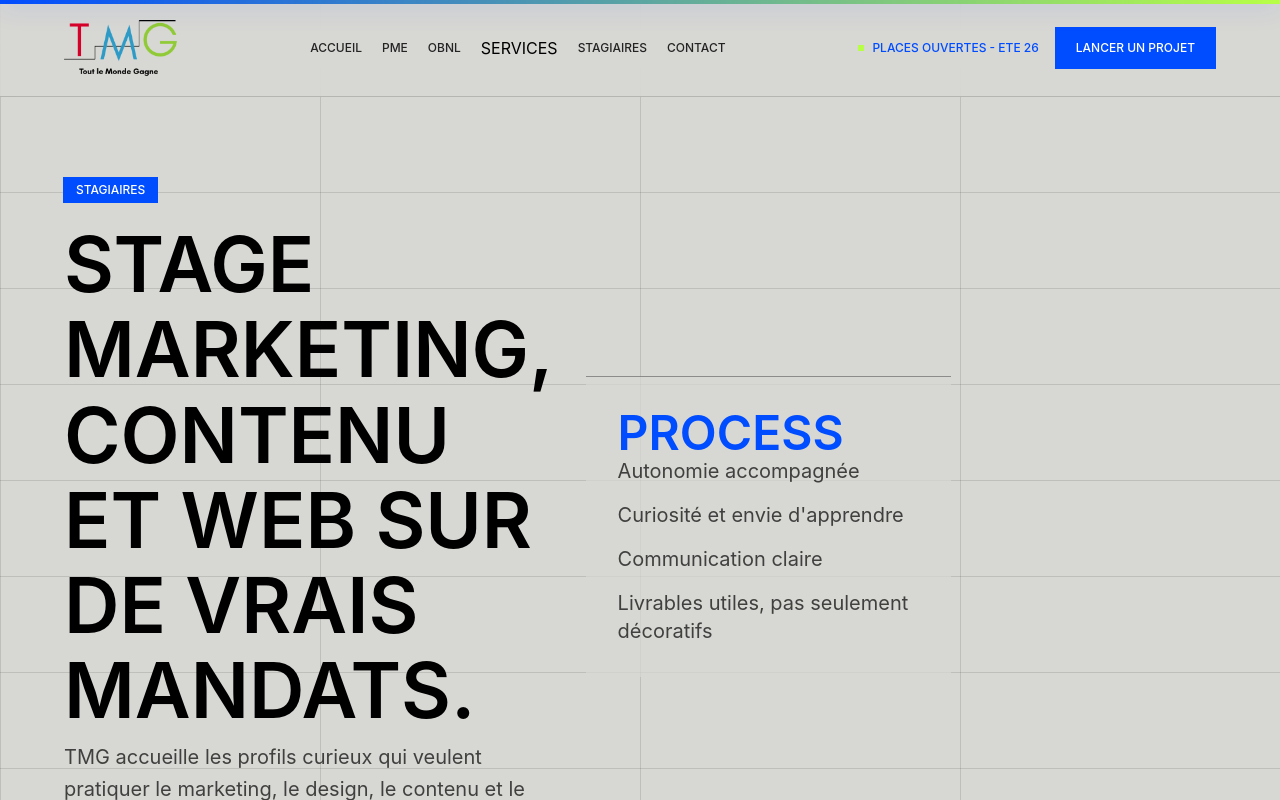
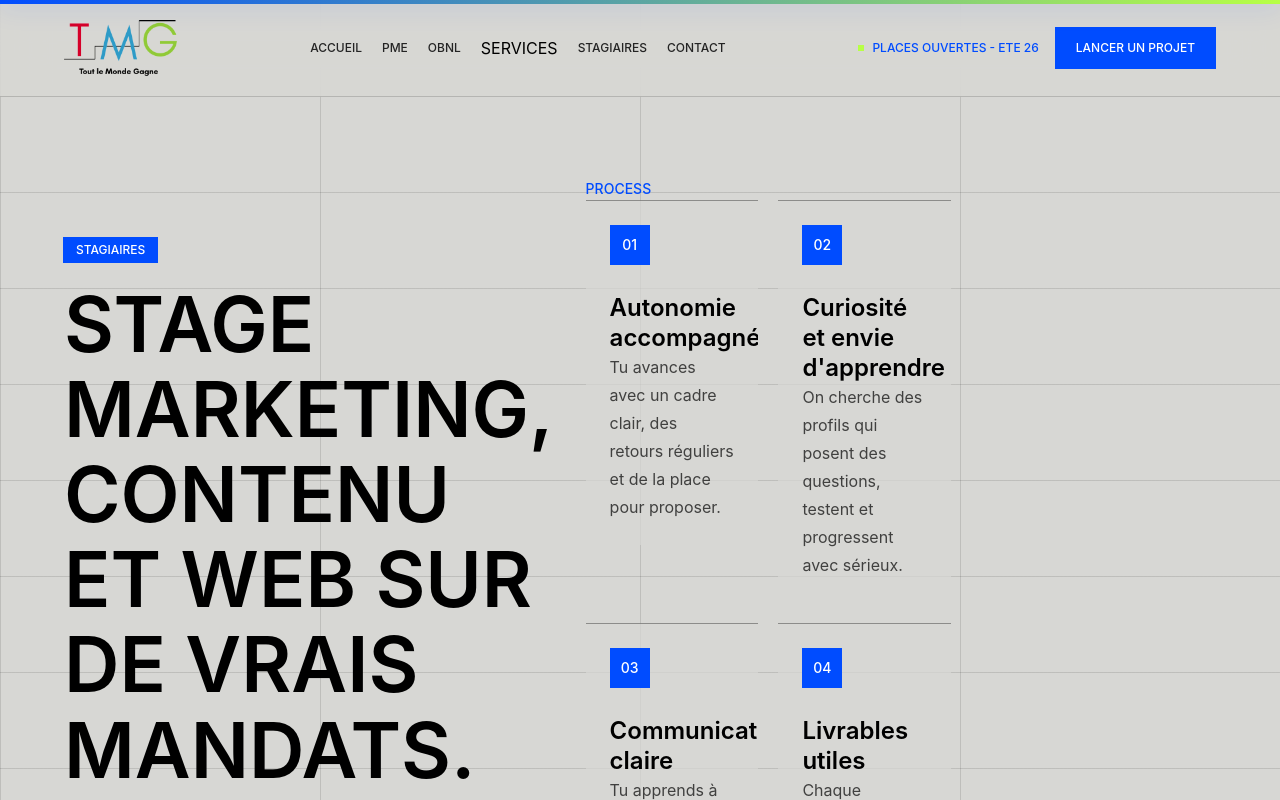
Before and after one commit to ToutLeMondeGagne/tmg-website, a React (Vite) app: page /stage in a window 1280 px wide. Shown: the top 800 px of the page. Built offline with nearby package versions, Linux system fonts and the light colour scheme.

Commit message:
fix: afficher le process stagiaire en cartes

```diff
--- a/src/pages/Stage.jsx
+++ b/src/pages/Stage.jsx
@@ -30,6 +30,25 @@ const internshipBenefits = [
   },
 ]
 
+const internshipProcess = [
+  {
+    title: 'Autonomie accompagnée',
+    text: 'Tu avances avec un cadre clair, des retours réguliers et de la place pour proposer.',
+  },
+  {
+    title: "Curiosité et envie d'apprendre",
+    text: 'On cherche des profils qui posent des questions, testent et progressent avec sérieux.',
+  },
+  {
+    title: 'Communication claire',
+    text: 'Tu apprends à expliquer tes choix, tes blocages et tes livrables de façon simple.',
+  },
+  {
+    title: 'Livrables utiles',
+    text: 'Chaque production doit servir un vrai besoin client, pas seulement remplir un portfolio.',
+  },
+]
+
 export default function Stage() {
   return (
     <main>
@@ -53,19 +72,28 @@ export default function Stage() {
             </Button>
           </div>
 
-          <AnimatedSection delay={0.12}>
-            <Card className="text-left text-black" padding="p-8">
-              <h2 className="mb-8 text-5xl font-semibold uppercase leading-none tracking-normal text-[var(--blue)]">
-                Process
-              </h2>
-              <ul className="space-y-4 text-xl text-black/70">
-                <li>Autonomie accompagnée</li>
-                <li>Curiosité et envie d&apos;apprendre</li>
-                <li>Communication claire</li>
-                <li>Livrables utiles, pas seulement décoratifs</li>
-              </ul>
-            </Card>
-          </AnimatedSection>
+          <div className="space-y-5">
+            <span className="text-sm font-medium uppercase text-[var(--blue)]">
+              Process
+            </span>
+            <div className="grid gap-5 sm:grid-cols-2">
+              {internshipProcess.map((item, index) => (
+                <AnimatedSection key={item.title} delay={index * 0.05}>
+                  <Card className="min-h-52 text-left text-black" padding="p-6">
+                    <span className="mb-7 flex h-10 w-10 items-center justify-center border border-[var(--blue)] bg-[var(--blue)] text-sm font-medium text-white transition-transform duration-300 group-hover:-translate-y-1 group-hover:scale-105">
+                      0{index + 1}
+                    </span>
+                    <h2 className="mb-4 text-2xl font-semibold leading-tight text-black">
+                      {item.title}
+                    </h2>
+                    <p className="text-base leading-7 text-black/70">
+                      {item.text}
+                    </p>
+                  </Card>
+                </AnimatedSection>
+              ))}
+            </div>
+          </div>
         </section>
 
         <section className="border-b border-black/20 py-20 text-left">
```
